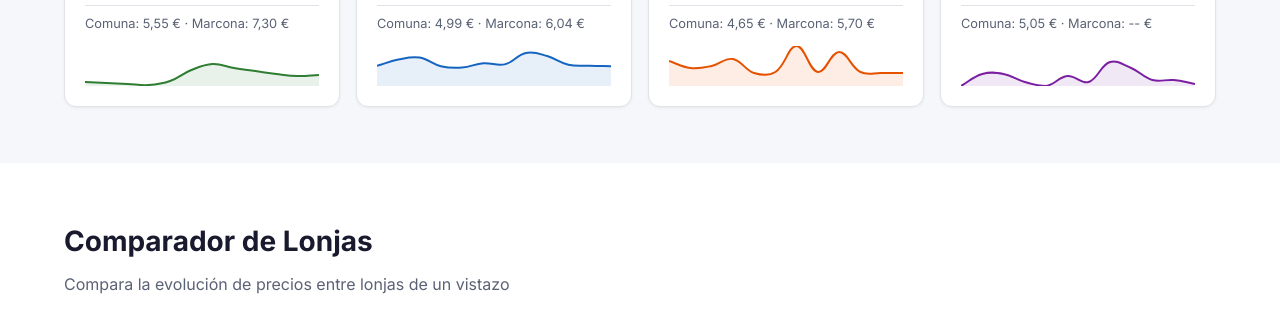
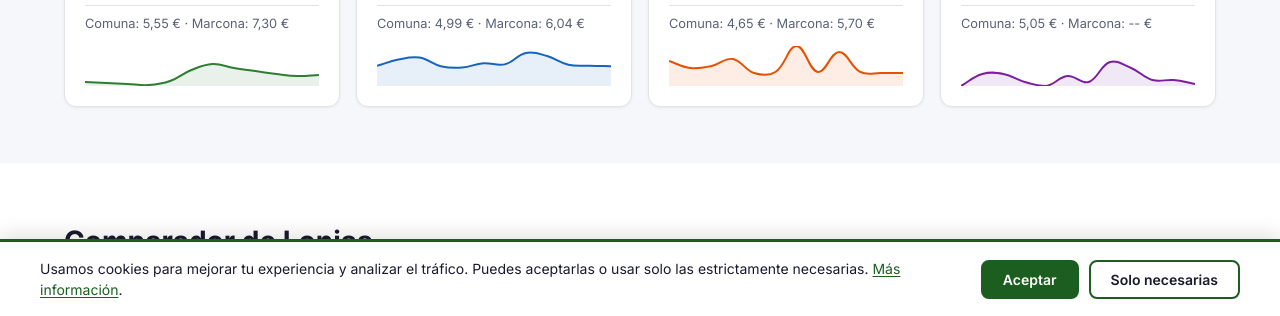
Before and after one commit to franruiloz-lab/precios-almendra, a plain HTML site: page index.html in a window 1280 px wide. Shown: the part 484-800 px from the top of the page. Drawn offline with nearby package versions, Linux system fonts and the light colour scheme.

Commit message:
Añadir banner de consentimiento de cookies

```diff
--- a/index.html
+++ b/index.html
@@ -30,6 +30,94 @@
     <link href="https://fonts.googleapis.com/css2?family=Inter:wght@400;500;600;700&display=swap" rel="stylesheet">
     <script src="https://cdn.jsdelivr.net/npm/chart.js@4.4.7/dist/chart.umd.min.js"></script>
     <link rel="stylesheet" href="/css/styles.css">
+
+    <!-- Cookie Banner -->
+    <style>
+        #cookie-banner {
+            position: fixed;
+            bottom: 0;
+            left: 0;
+            right: 0;
+            z-index: 9999;
+            background: var(--color-card, #ffffff);
+            color: var(--color-text, #333);
+            border-top: 3px solid var(--color-primary, #1B5E20);
+            box-shadow: 0 -4px 20px rgba(0, 0, 0, 0.12);
+            padding: 16px;
+            transform: translateY(100%);
+            transition: transform 0.35s cubic-bezier(0.4, 0, 0.2, 1);
+        }
+        #cookie-banner.cookie-banner--visible {
+            transform: translateY(0);
+        }
+        .cookie-banner__inner {
+            max-width: 1200px;
+            margin: 0 auto;
+            display: flex;
+            align-items: center;
+            gap: 16px;
+            flex-wrap: wrap;
+        }
+        .cookie-banner__text {
+            flex: 1;
+            font-size: 0.875rem;
+            line-height: 1.5;
+            min-width: 220px;
+        }
+        .cookie-banner__text a {
+            color: var(--color-primary, #1B5E20);
+            text-decoration: underline;
+            text-underline-offset: 2px;
+        }
+        .cookie-banner__text a:hover {
+            color: var(--color-accent, #C8A96E);
+        }
+        .cookie-banner__actions {
+            display: flex;
+            gap: 10px;
+            flex-shrink: 0;
+            flex-wrap: wrap;
+        }
+        .cookie-btn {
+            padding: 9px 20px;
+            border-radius: 8px;
+            font-size: 0.875rem;
+            font-weight: 600;
+            cursor: pointer;
+            transition: all 0.2s ease;
+            border: 2px solid transparent;
+            font-family: inherit;
+            white-space: nowrap;
+        }
+        .cookie-btn--accept {
+            background: var(--color-primary, #1B5E20);
+            color: #fff;
+            border-color: var(--color-primary, #1B5E20);
+        }
+        .cookie-btn--accept:hover {
+            background: var(--color-accent, #C8A96E);
+            border-color: var(--color-accent, #C8A96E);
+            color: #fff;
+        }
+        .cookie-btn--necessary {
+            background: transparent;
+            color: var(--color-text, #333);
+            border-color: var(--color-primary, #1B5E20);
+        }
+        .cookie-btn--necessary:hover {
+            background: var(--color-primary, #1B5E20);
+            color: #fff;
+        }
+        @media (max-width: 480px) {
+            .cookie-banner__actions {
+                width: 100%;
+            }
+            .cookie-btn {
+                flex: 1;
+                text-align: center;
+            }
+        }
+    </style>
 
     <!-- Schema FAQPage -->
     <script type="application/ld+json">
@@ -349,5 +437,50 @@
 
     <script src="/js/data.js"></script>
     <script src="/js/app.js"></script>
+
+    <!-- Cookie Consent Banner -->
+    <div id="cookie-banner" role="dialog" aria-live="polite" aria-label="Aviso de cookies">
+        <div class="cookie-banner__inner">
+            <p class="cookie-banner__text">
+                Usamos cookies para mejorar tu experiencia y analizar el tráfico. Puedes aceptarlas o usar solo las estrictamente necesarias.
+                <a href="/aviso-legal/">Más información</a>.
+            </p>
+            <div class="cookie-banner__actions">
+                <button class="cookie-btn cookie-btn--accept" id="cookieBtnAccept">Aceptar</button>
+                <button class="cookie-btn cookie-btn--necessary" id="cookieBtnNecessary">Solo necesarias</button>
+            </div>
+        </div>
+    </div>
+
+    <script>
+        (function () {
+            var banner = document.getElementById('cookie-banner');
+
+            function hideBanner() {
+                banner.classList.remove('cookie-banner--visible');
+            }
+
+            function showBanner() {
+                banner.classList.add('cookie-banner--visible');
+            }
+
+            document.addEventListener('DOMContentLoaded', function () {
+                if (!localStorage.getItem('cookie_consent')) {
+                    // Small delay so the slide-in animation is visible
+                    setTimeout(showBanner, 200);
+                }
+
+                document.getElementById('cookieBtnAccept').addEventListener('click', function () {
+                    localStorage.setItem('cookie_consent', 'all');
+                    hideBanner();
+                });
+
+                document.getElementById('cookieBtnNecessary').addEventListener('click', function () {
+                    localStorage.setItem('cookie_consent', 'necessary');
+                    hideBanner();
+                });
+            });
+        })();
+    </script>
 </body>
 </html>
```
